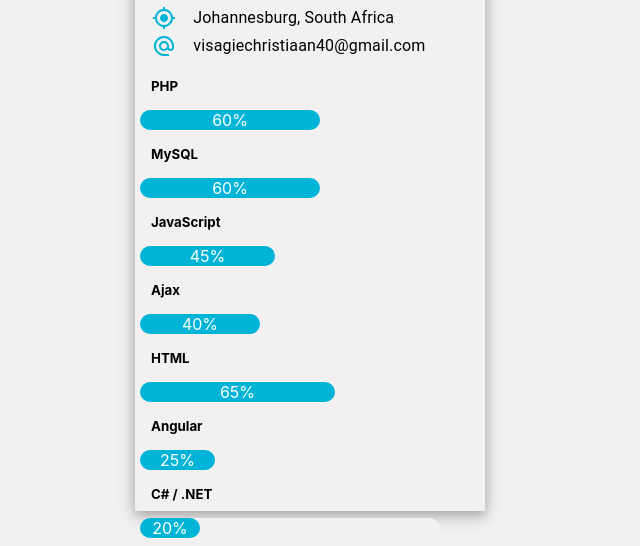
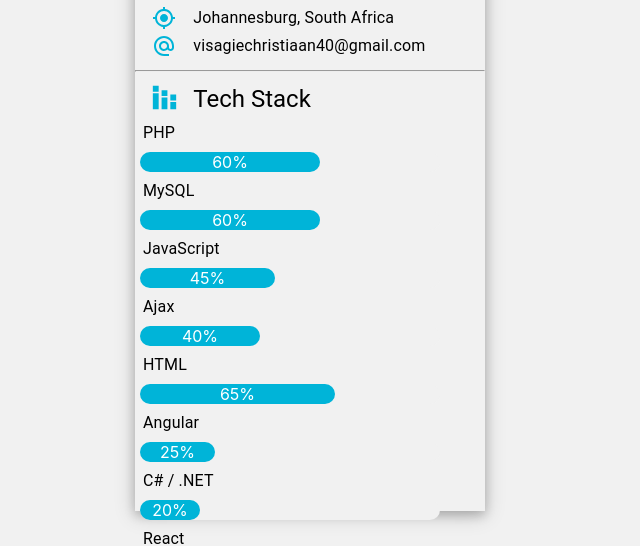
Before and after one commit to theoriginalvisagie/online-cv, a React (Create React App) app in the folder online-cv/: page / in a window 1280 px wide. Shown: the part 294-840 px from the top of the page, without its empty margins (0-640 px from the left). Built offline with nearby package versions, Linux system fonts and the light colour scheme.

Commit message:
styling updates

```diff
--- a/online-cv/src/App.js
+++ b/online-cv/src/App.js
@@ -5,10 +5,14 @@
 import SkillsBar from './components/SkillsBar';
 import Sections from './components/Sections';
 
+import { Grid, Typography } from '@mui/material';
+
+/*-----------------ICONS-----------------*/
 import BusinessCenterIcon from '@mui/icons-material/BusinessCenter';
 import MyLocationIcon from '@mui/icons-material/MyLocation';
 import AlternateEmailIcon from '@mui/icons-material/AlternateEmail';
-import { Grid, Typography } from '@mui/material';
+import StackedBarChartIcon from '@mui/icons-material/StackedBarChart';
+/*---------------------------------------*/
 
 
 function App() {
@@ -66,6 +70,24 @@
           <Typography>visagiechristiaan40@gmail.com</Typography>
         </Grid>
       </Grid>
+      <hr />
+      <Grid container>
+        <Grid xs={2}>
+          <StackedBarChartIcon
+            sx={{ color:'#00b4d8' }}
+            fontSize='large'
+            alignItems="center"
+          />
+        </Grid>
+        <Grid  item
+          xs={10}
+          alignItems="center"
+          justifyContent="start"
+          display="flex"
+        >
+          <Typography variant='h5'>Tech Stack</Typography>
+        </Grid>
+      </Grid>
         {techStack.map(function(data) {
           return (
             <SkillsBar key={data.id} data={data}/>
--- a/online-cv/src/components/SkillsBar.js
+++ b/online-cv/src/components/SkillsBar.js
@@ -1,4 +1,5 @@
 import '../style/skills.css';
+import { Typography } from '@mui/material';
 
 function SkillsBar(props){
     const elemStylePercent = {
@@ -20,7 +21,7 @@
 
     return(
         <>
-            <h5 className='SkillsHeading'>{props.data.name}</h5>
+            <Typography variant='subtitle1' className='SkillsHeading' ml={1}>{props.data.name}</Typography>
             <div style={elemStyle}>
                 <div style={elemStylePercent}>
                     {props.data.percent}%
```
